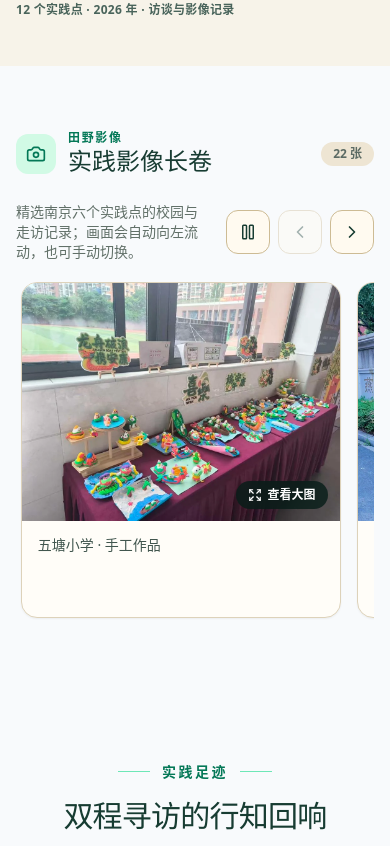
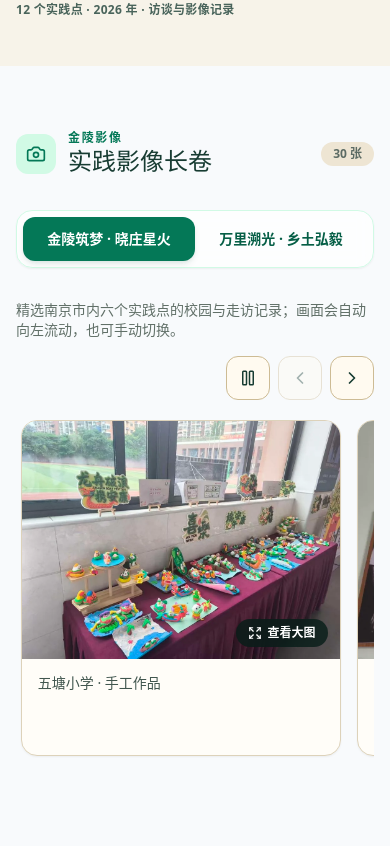
Before and after one commit to labman-1/xingzhisuguang, a React (Vite) app: page /#/ in a window 390 px wide. Shown: the part 1658-2504 px from the top of the page. Built offline with nearby package versions, Linux system fonts and the light colour scheme.

Commit message:
feat(gallery): add regional photo wall tabs

```diff
--- a/src/components/PhotoWall.jsx
+++ b/src/components/PhotoWall.jsx
@@ -47,6 +47,8 @@ export default function PhotoWall({
   description = '左右滑动浏览；聚焦图片区后可使用方向键。',
   autoPlay = false,
   showCredit = true,
+  groupSelector = null,
+  collectionKey = '',
   id,
   className = '',
 }) {
@@ -65,6 +67,18 @@ export default function PhotoWall({
   const [isAutoPlaying, setIsAutoPlaying] = useState(Boolean(autoPlay));
   const [isInteractionPaused, setIsInteractionPaused] = useState(false);
   const activePhoto = activeIndex == null ? null : normalizedPhotos[activeIndex];
+
+  useEffect(() => {
+    const rail = railRef.current;
+    if (!rail) return;
+    if (typeof rail.scrollTo === 'function') {
+      rail.scrollTo({ left: 0, behavior: 'auto' });
+    } else {
+      rail.scrollLeft = 0;
+    }
+    setCanScrollBack(false);
+    setCanScrollForward(rail.clientWidth < rail.scrollWidth - 4);
+  }, [collectionKey]);
 
   useEffect(() => {
     const rail = railRef.current;
@@ -201,11 +215,13 @@ export default function PhotoWall({
         </span>
       </div>
 
+      {groupSelector && <div className="my-8 md:my-10">{groupSelector}</div>}
+
       {normalizedPhotos.length > 0 ? (
         <div className="relative">
-          <div className="mb-4 flex items-center justify-between gap-4">
+          <div className="mb-4 flex flex-col items-start justify-between gap-4 sm:flex-row sm:items-center">
             <p className="text-sm text-[#617068]">{description}</p>
-            <div className="flex shrink-0 gap-2">
+            <div className="flex shrink-0 self-end gap-2">
               {autoPlay && normalizedPhotos.length > 1 && (
                 <button
                   type="button"
--- /dev/null
+++ b/src/components/RegionTabs.jsx
@@ -0,0 +1,71 @@
+import { useRef } from 'react';
+import { REGION } from '../content';
+
+const REGION_TABS = [
+  { value: REGION.NANJING, label: '金陵筑梦 · 晓庄星火' },
+  { value: REGION.NATIONAL, label: '万里溯光 · 乡土弘毅' },
+];
+
+export default function RegionTabs({
+  activeRegion,
+  onChange,
+  ariaLabel = '实践区域',
+  className = '',
+}) {
+  const tabListRef = useRef(null);
+
+  const moveFocus = (direction) => {
+    const currentIndex = REGION_TABS.findIndex((tab) => tab.value === activeRegion);
+    const nextIndex = (currentIndex + direction + REGION_TABS.length) % REGION_TABS.length;
+    const nextRegion = REGION_TABS[nextIndex].value;
+    onChange(nextRegion);
+    tabListRef.current?.querySelector(`[data-region="${nextRegion}"]`)?.focus();
+  };
+
+  const handleKeyDown = (event) => {
+    if (event.key === 'ArrowLeft' || event.key === 'ArrowRight') {
+      event.preventDefault();
+      moveFocus(event.key === 'ArrowRight' ? 1 : -1);
+    }
+    if (event.key === 'Home' || event.key === 'End') {
+      event.preventDefault();
+      const nextRegion = event.key === 'Home'
+        ? REGION_TABS[0].value
+        : REGION_TABS[REGION_TABS.length - 1].value;
+      onChange(nextRegion);
+      tabListRef.current?.querySelector(`[data-region="${nextRegion}"]`)?.focus();
+    }
+  };
+
+  return (
+    <div
+      ref={tabListRef}
+      role="tablist"
+      aria-label={ariaLabel}
+      onKeyDown={handleKeyDown}
+      className={`mx-auto flex w-full max-w-xl rounded-2xl border border-emerald-100 bg-white/70 p-1.5 shadow-sm backdrop-blur ${className}`}
+    >
+      {REGION_TABS.map((tab) => {
+        const isActive = activeRegion === tab.value;
+        return (
+          <button
+            key={tab.value}
+            role="tab"
+            type="button"
+            data-region={tab.value}
+            aria-selected={isActive}
+            tabIndex={isActive ? 0 : -1}
+            onClick={() => onChange(tab.value)}
+            className={`relative flex-1 rounded-xl px-3 py-3 text-sm font-bold transition-all duration-300 focus-visible:outline-none focus-visible:ring-2 focus-visible:ring-emerald-500 sm:px-4 ${
+              isActive
+                ? 'bg-emerald-700 text-white shadow-md shadow-emerald-900/10'
+                : 'text-emerald-800 hover:bg-emerald-50'
+            }`}
+          >
+            {tab.label}
+          </button>
+        );
+      })}
+    </div>
+  );
+}
--- a/src/components/SchoolList.jsx
+++ b/src/components/SchoolList.jsx
@@ -1,11 +1,7 @@
 import { useState } from 'react';
 import { getVisibleSitesByRegion, REGION } from '../content';
+import RegionTabs from './RegionTabs';
 import SchoolCard from './SchoolCard';
-
-const REGION_TABS = [
-  { value: REGION.NANJING, label: '金陵筑梦 · 晓庄星火' },
-  { value: REGION.NATIONAL, label: '万里溯光 · 乡土弘毅' },
-];
 
 export default function SchoolList({ onSchoolClick }) {
   const [activeRegion, setActiveRegion] = useState(REGION.NANJING);
@@ -30,32 +26,12 @@ export default function SchoolList({ onSchoolClick }) {
         </p>
       </header>
 
-      {/* 区域切换 Tabs */}
-      <div
-        role="tablist"
-        aria-label="实践足迹区域"
-        className="mx-auto mb-10 flex w-full max-w-xl rounded-2xl border border-emerald-100 bg-white/70 p-1.5 shadow-sm backdrop-blur"
-      >
-        {REGION_TABS.map((tab) => {
-          const isActive = activeRegion === tab.value;
-          return (
-            <button
-              key={tab.value}
-              role="tab"
-              type="button"
-              aria-selected={isActive}
-              onClick={() => setActiveRegion(tab.value)}
-              className={`relative flex-1 rounded-xl px-4 py-3 text-sm font-bold transition-all duration-300 focus-visible:outline-none focus-visible:ring-2 focus-visible:ring-emerald-500 ${
-                isActive
-                  ? 'bg-emerald-700 text-white shadow-md shadow-emerald-900/10'
-                  : 'text-emerald-800 hover:bg-emerald-50'
-              }`}
-            >
-              {tab.label}
-            </button>
-          );
-        })}
-      </div>
+      <RegionTabs
+        activeRegion={activeRegion}
+        onChange={setActiveRegion}
+        ariaLabel="实践足迹区域"
+        className="mb-10"
+      />
 
       <div className="transition-opacity duration-300">
         {sites.length > 0 ? (
--- a/src/pages/HomePage.jsx
+++ b/src/pages/HomePage.jsx
@@ -1,29 +1,52 @@
+import { useState } from 'react';
 import Hero from '../components/Hero';
 import PhotoWall from '../components/PhotoWall';
+import RegionTabs from '../components/RegionTabs';
 import SchoolList from '../components/SchoolList';
 import {
   getVisibleEducationalIdeas,
   getVisibleProfiles,
   getVisiblePracticeSites,
   projectProfile,
+  REGION,
 } from '../content';
 
+const GALLERY_META = {
+  [REGION.NANJING]: {
+    eyebrow: '金陵影像',
+    schoolName: '南京市内六个实践点',
+    description: '精选南京市内六个实践点的校园与走访记录；画面会自动向左流动，也可手动切换。',
+  },
+  [REGION.NATIONAL]: {
+    eyebrow: '乡土影像',
+    schoolName: '南京市外六个实践点',
+    description: '精选南京市外六个实践点的校园与走访记录；画面会自动向左流动，也可手动切换。',
+  },
+};
+
+function getGalleryPhotos(sites, region) {
+  return sites
+    .filter((site) => site.region === region)
+    .flatMap((site) => {
+      const gallery = Array.isArray(site.gallery) ? site.gallery : [];
+      return gallery
+        .filter((photo) => !photo.width || !photo.height || photo.width >= photo.height)
+        .map((photo) => ({
+          ...photo,
+          id: `home-${site.id}-${photo.id}`,
+          caption: `${site.name} · ${photo.caption || '实践影像'}`,
+        }));
+    });
+}
+
 export default function HomePage() {
+  const [activeGalleryRegion, setActiveGalleryRegion] = useState(REGION.NANJING);
   const profile = getVisibleProfiles()[0];
   const publishedIdeas = getVisibleEducationalIdeas();
   const sites = getVisiblePracticeSites();
   const practiceYear = sites[0]?.visit?.date?.slice(0, 4);
-  const galleryHighlights = sites.flatMap((site) => {
-    const gallery = Array.isArray(site.gallery) ? site.gallery : [];
-    const landscapePhotos = gallery.filter((photo) => !photo.width || !photo.height || photo.width >= photo.height);
-    const selected = landscapePhotos.slice(0, 2);
-
-    return selected.map((photo) => ({
-      ...photo,
-      id: `home-${site.id}-${photo.id}`,
-      caption: `${site.name} · ${photo.caption || '实践影像'}`,
-    }));
-  });
+  const galleryPhotos = getGalleryPhotos(sites, activeGalleryRegion);
+  const galleryMeta = GALLERY_META[activeGalleryRegion];
 
   return (
     <>
@@ -37,13 +60,21 @@ export default function HomePage() {
       <PhotoWall
         id="practice-gallery"
         className="mx-auto w-full max-w-7xl scroll-mt-24 px-4 py-16 sm:px-6 md:py-24"
-        photos={galleryHighlights}
-        schoolName="南京六个实践点"
-        eyebrow="田野影像"
+        photos={galleryPhotos}
+        schoolName={galleryMeta.schoolName}
+        eyebrow={galleryMeta.eyebrow}
         title="实践影像长卷"
-        description="精选南京六个实践点的校园与走访记录；画面会自动向左流动，也可手动切换。"
+        description={galleryMeta.description}
         autoPlay
         showCredit={false}
+        collectionKey={activeGalleryRegion}
+        groupSelector={(
+          <RegionTabs
+            activeRegion={activeGalleryRegion}
+            onChange={setActiveGalleryRegion}
+            ariaLabel="实践影像区域"
+          />
+        )}
       />
       <SchoolList />
     </>
```
Also changed, not shown: 1 other file (tests, documents, lock files or other folders).
